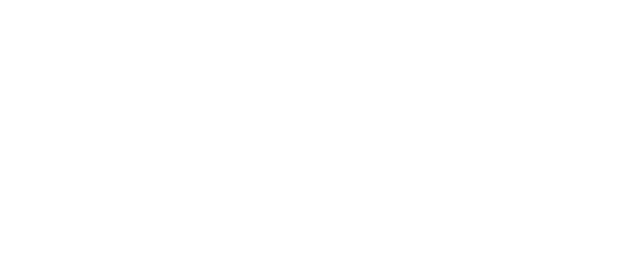
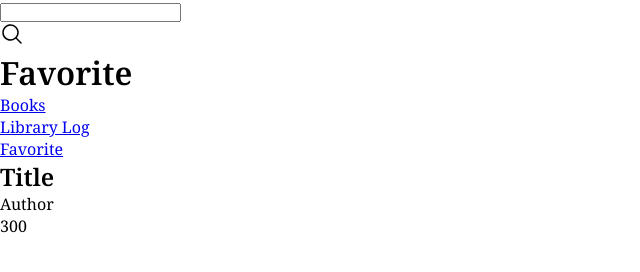
Before and after one commit to LucasDaSilva96/Library-app, a plain HTML site: page html/favorite.html in a window 1280 px wide. Shown: the whole page, without its empty margins (0-640 px from the left). Drawn offline with Linux system fonts and the light colour scheme.

Commit message:
create the structure of the page

```diff
--- a/html/favorite.html
+++ b/html/favorite.html
@@ -16,5 +16,74 @@
     <script src="../script.js" defer></script>
     <title>Your Library</title>
   </head>
-  <body></body>
+  <body>
+    <div class="favorite-main-container">
+      <!-- Start of the Search Container  -->
+      <div class="search-input-container">
+        <div class="input-container">
+          <input type="text" id="search-bar" />
+        </div>
+        <!--  -->
+        <div class="search-svg-container">
+          <svg
+            xmlns="http://www.w3.org/2000/svg"
+            viewBox="0 0 24 24"
+            fill="currentColor"
+            class="w-6 h-6"
+            height="24"
+            width="24"
+          >
+            <path
+              fill-rule="evenodd"
+              d="M10.5 3.75a6.75 6.75 0 100 13.5 6.75 6.75 0 000-13.5zM2.25 10.5a8.25 8.25 0 1114.59 5.28l4.69 4.69a.75.75 0 11-1.06 1.06l-4.69-4.69A8.25 8.25 0 012.25 10.5z"
+              clip-rule="evenodd"
+            />
+          </svg>
+        </div>
+      </div>
+      <!-- End of the Search Container -->
+
+      <!-- Start of the h1(Library-txt) container  -->
+      <div class="library-txt-container">
+        <h1>Favorite</h1>
+      </div>
+      <!-- End of the h1(Library-txt) container  -->
+
+      <!-- Start of the menu container -->
+      <div class="menu-container">
+        <!--  -->
+        <div class="books-box">
+          <a href="./index.html">Books</a>
+        </div>
+        <!--  -->
+        <div class="library-log-box">
+          <a href="./library-log.html">Library Log</a>
+        </div>
+        <!--  -->
+        <div class="favorite-box">
+          <a href="./favorite.html">Favorite</a>
+        </div>
+        <!--  -->
+      </div>
+      <!-- End of the menu container -->
+
+      <!-- Start of the book container -->
+      <div class="book-container-books-available">
+        <!-- Book list container start  -->
+        <div class="book-list">
+          <!-- book box/boxes start -->
+          <div class="book-box">
+            <div class="book-about-txt-box">
+              <h2 class="book-title">Title</h2>
+              <p class="book-author">Author</p>
+              <p class="book-pages">300</p>
+            </div>
+          </div>
+          <!-- book box/boxes end -->
+        </div>
+        <!-- Book list container end  -->
+      </div>
+      <!-- End of the book container -->
+    </div>
+  </body>
 </html>
```
